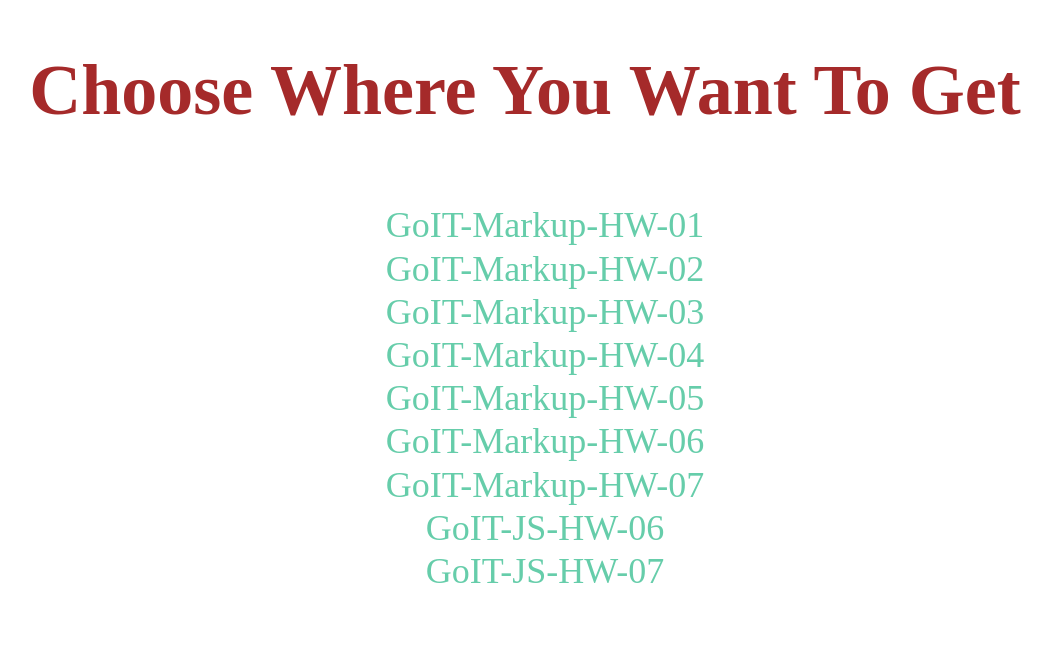
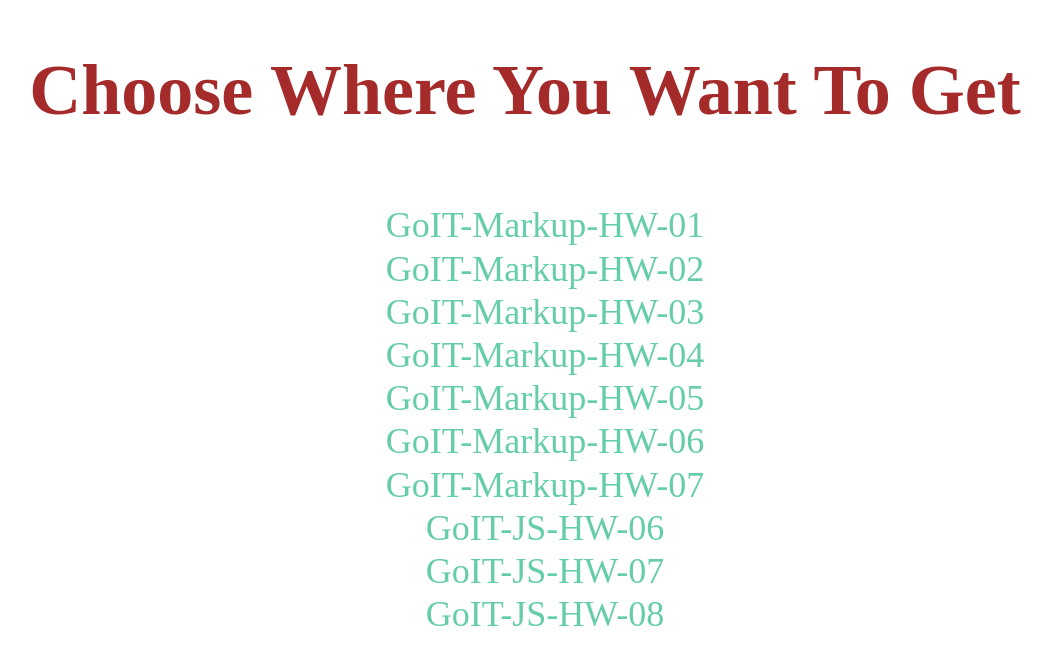
Before and after one commit to Br0kEnM1Nd-Git/Br0kEnM1Nd-Git.github.io, a plain HTML site: page index.html in a window 1280 px wide. Shown: the whole page, without its empty margins (115-1167 px from the left). Drawn offline with Linux system fonts and the light colour scheme.

Commit message:
Update index.html

```diff
--- a/index.html
+++ b/index.html
@@ -143,6 +143,19 @@
           >GoIT-JS-HW-07</a
         >
       </li>
+                <li>
+        <a
+          href="./goit-js-hw-08/"
+          style="
+            padding: 8px;
+            color: mediumaquamarine;
+            font-size: 36px;
+            line-height: 1.2;
+            text-decoration: none;
+          "
+          >GoIT-JS-HW-08</a
+        >
+      </li>
     </ul>
   </body>
 </html>
```
